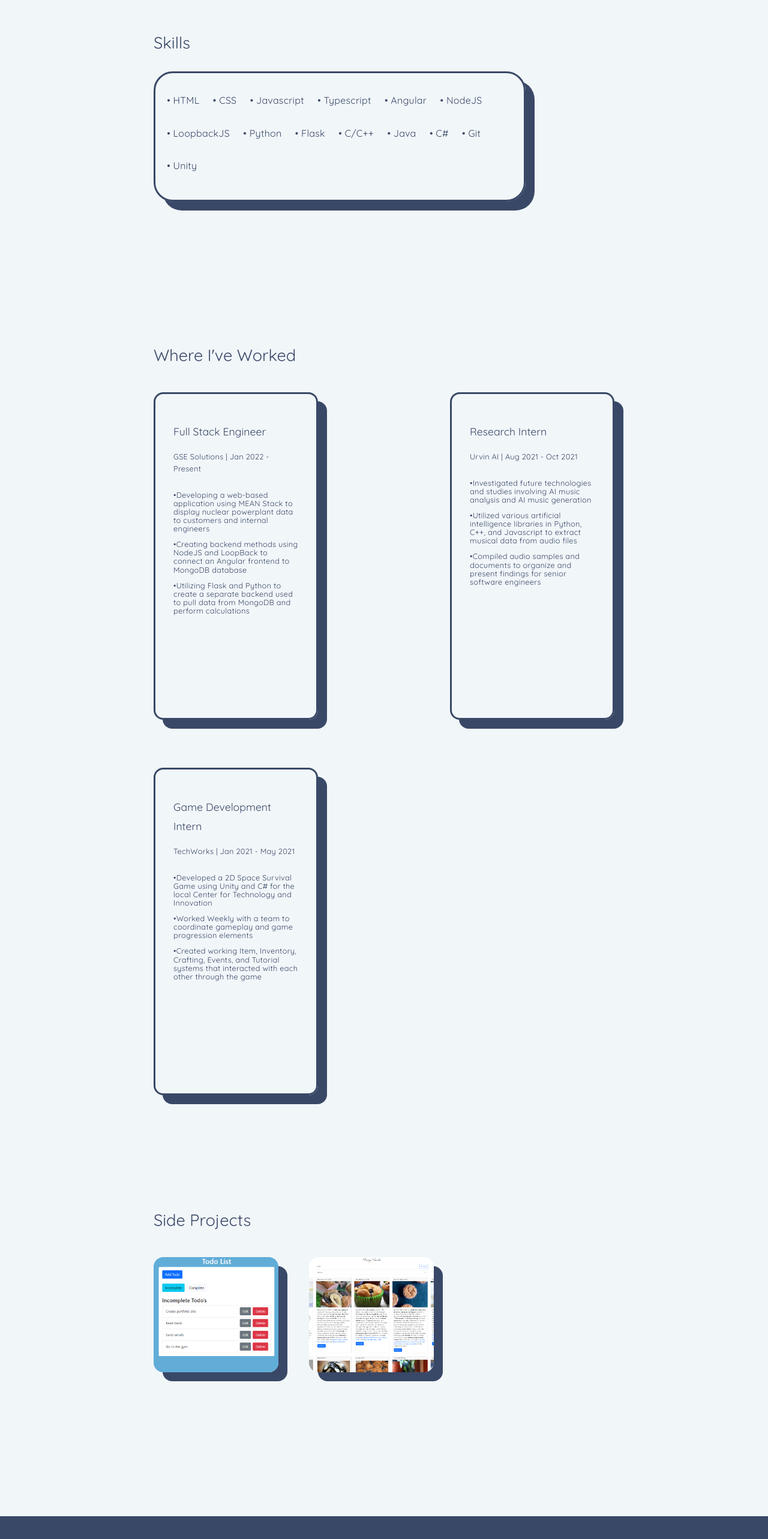
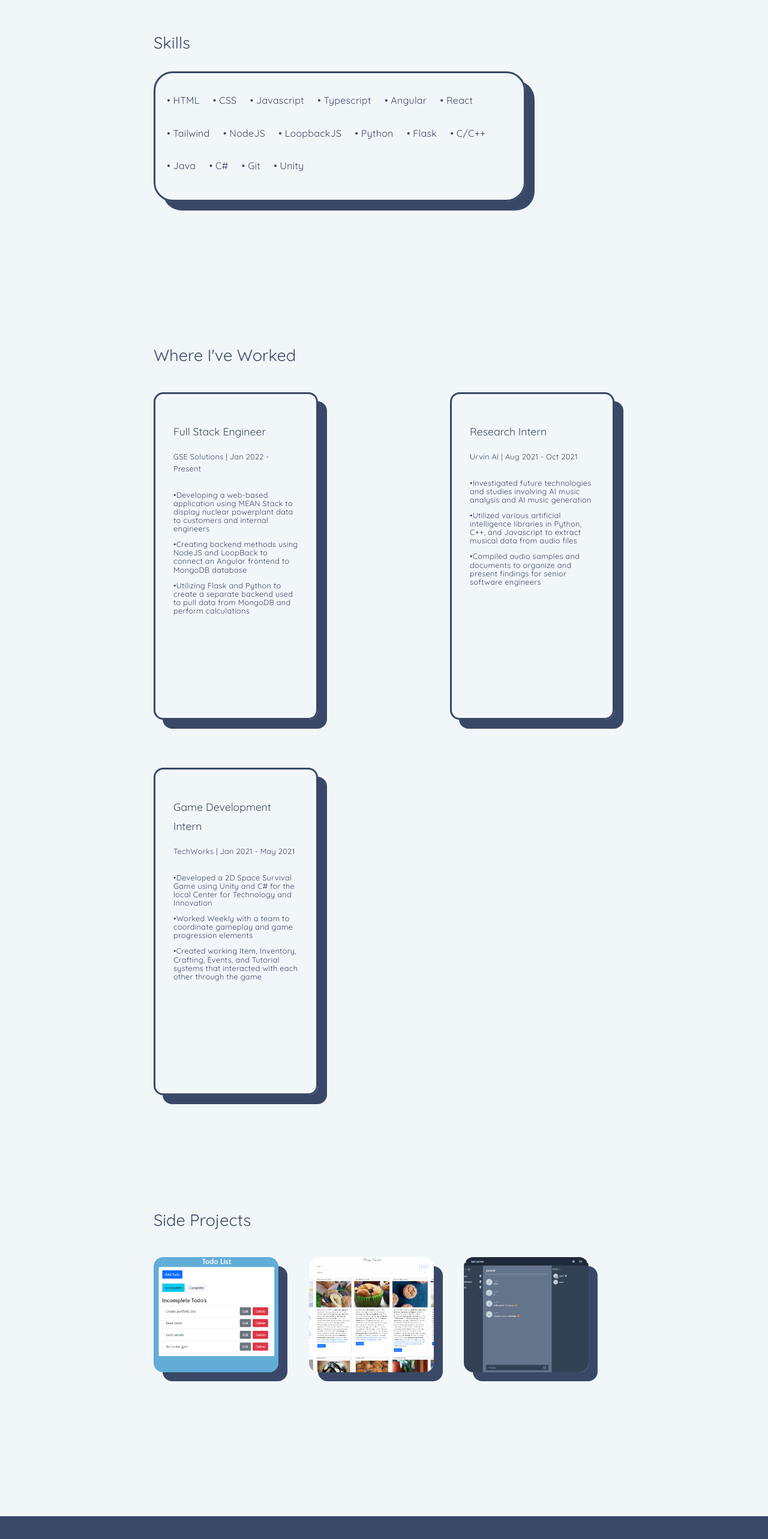
Before and after one commit to cquelle3/cquelle3.github.io, an Angular app: page / in a window 1280 px wide. Shown: the part 1237-3803 px from the top of the page at 60% size. Built offline with nearby package versions, Linux system fonts and the light colour scheme; a web font is replaced by a local one.

Commit message:
Added dev-chat to projects. Added new skills

```diff
--- a/src/app/main-page/main-page.component.ts
+++ b/src/app/main-page/main-page.component.ts
@@ -26,6 +26,8 @@ export class MainPageComponent implements OnInit{
     'Javascript',
     'Typescript',
     'Angular',
+    'React',
+    'Tailwind',
     'NodeJS',
     'LoopbackJS',
     'Python',
@@ -77,6 +79,11 @@ export class MainPageComponent implements OnInit{
       projectUrl: 'http://cquelle3.github.io/recipe-app',
       projectName: 'Recipe Search App',
       projectImage: "url('./assets/RecipeSearchApp.png')"
+    },
+    {
+      projectUrl: 'https://dev-chat-vmi7.onrender.com',
+      projectName: 'Dev-Chat (Discord Clone)',
+      projectImage: "url('./assets/DevChat.png')"
     }
   ];
 
```
Also changed, not shown: src/assets/DevChat.png (added), 4 other files (tests, documents, lock files or other folders).
